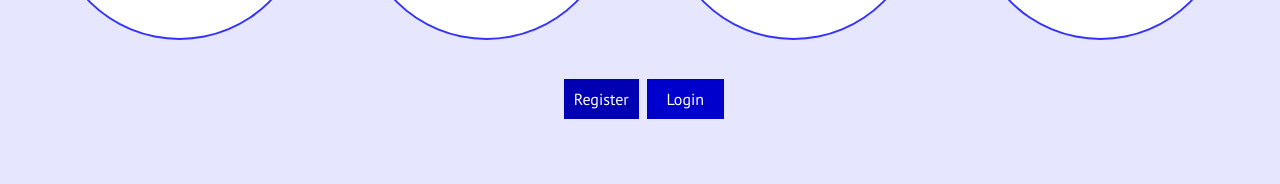
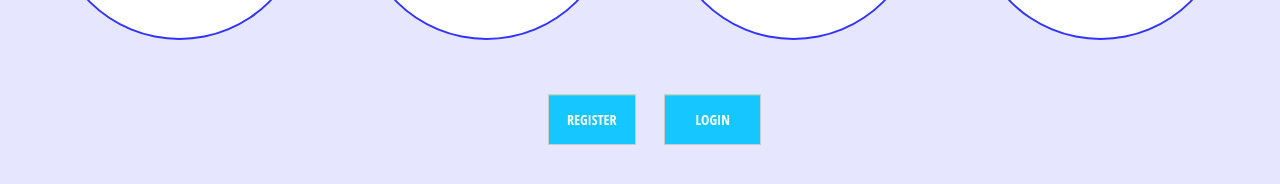
Before and after one commit to cwizard2011/maintenace-tracker-app, a plain HTML site: page UI/index.html in a window 1280 px wide. Shown: the part 596-780 px from the top of the page. Drawn offline with Linux system fonts and the light colour scheme; a web font is replaced by a local one.

Commit message:
[Feature #157564704] Fixed button styling

```diff
--- a/UI/css/form.css
+++ b/UI/css/form.css
@@ -116,8 +116,6 @@ html, body {
   background-color:#34CACA;
 }
 .register-btn {
-  background: #3333ff;
-  padding: 2%;
   float: right;
 }
 
--- a/UI/css/style.css
+++ b/UI/css/style.css
@@ -82,30 +82,47 @@ figcaption {
   padding: 3%;
 }
 .btn-signup {
-  padding: 10px;
-  background: #0000b3;
-  color: white;
+  -moz-box-shadow: inset 0px 1px 0px 0px #45D6D6;
+  -webkit-box-shadow: inset 0px 1px 0px 0px #45D6D6;
+  box-shadow: inset 0px 1px 0px 0px #45D6D6;
+  background-color: #00c3ffe8;
+  border: 1px solid #cccccc;
+  display: inline-block;
   cursor: pointer;
-  font-size: 16px;
-  font-family: 'PT Sans', sans-serif;
-  border: none;
+  color: #FFFFFF;
+  font-family: 'Open Sans Condensed', sans-serif;
+  font-size: 14px;
+  padding: 15px 18px;
+  text-decoration: none;
+  text-transform: uppercase;
+  margin-top: 15px;
 }
 .btn-signup:hover {
-  color:  #6666ff;
+  background:linear-gradient(to bottom, blue 5%, #30C9C9 100%);
+  background-color:#34CACA;
 }
 
 .btn-login {
-  padding: 10px 20px 10px 20px;
   margin-left: 10%;
-  background: #0000cc;
-  color: white;
+  -moz-box-shadow: inset 0px 1px 0px 0px #45D6D6;
+  -webkit-box-shadow: inset 0px 1px 0px 0px #45D6D6;
+  box-shadow: inset 0px 1px 0px 0px #45D6D6;
+  background-color: #00c3ffe8;
+  border: 1px solid #cccccc;
+  display: inline-block;
   cursor: pointer;
-  font-size: 16px;
-  font-family: 'PT Sans', sans-serif;
-  border: none;
+  color: #FFFFFF;
+  font-family: 'Open Sans Condensed', sans-serif;
+  font-size: 14px;
+  padding: 15px 30px;
+  text-decoration: none;
+  text-transform: uppercase;
+  margin-left: 30%;
+  margin-top: 15px;
 }
 .btn-login:hover {
-  color:  #6666ff;
+  background:linear-gradient(to bottom, blue 5%, #30C9C9 100%);
+  background-color:#34CACA;
 }
 
 @media only screen and (max-width: 900px) {
--- a/UI/index.html
+++ b/UI/index.html
@@ -64,7 +64,7 @@
                         <input type="email" placeholder="Email Address" required/>
                         <input type="text" placeholder="Username" required/>
                         <input type = "password" placeholder = "Password" required />
-                        <input type="submit" class="register-btn" value="Submit">
+                        <input type="submit" class="register-btn btn-signup" value="Submit">
                       </form>
                     </div>
 
```
